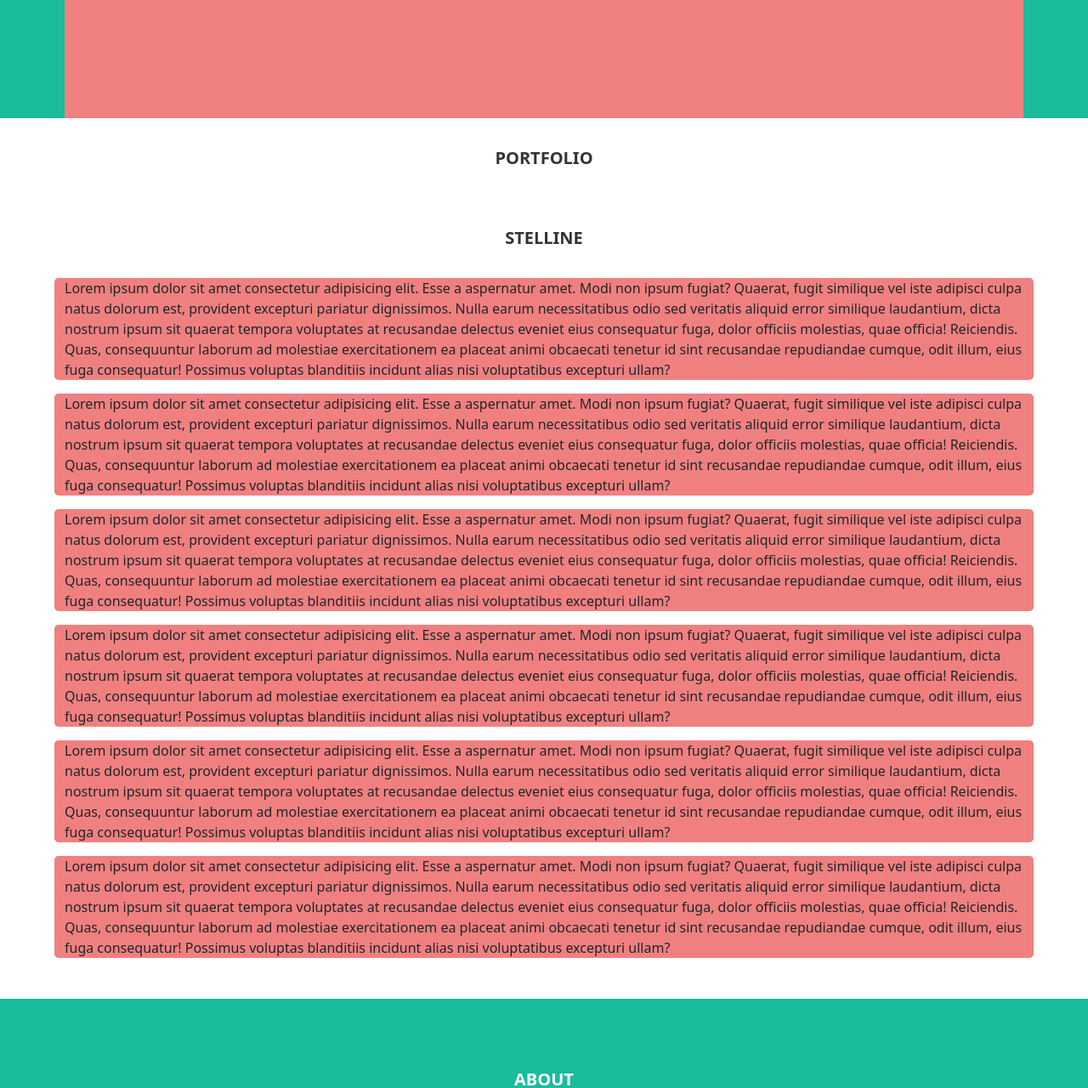
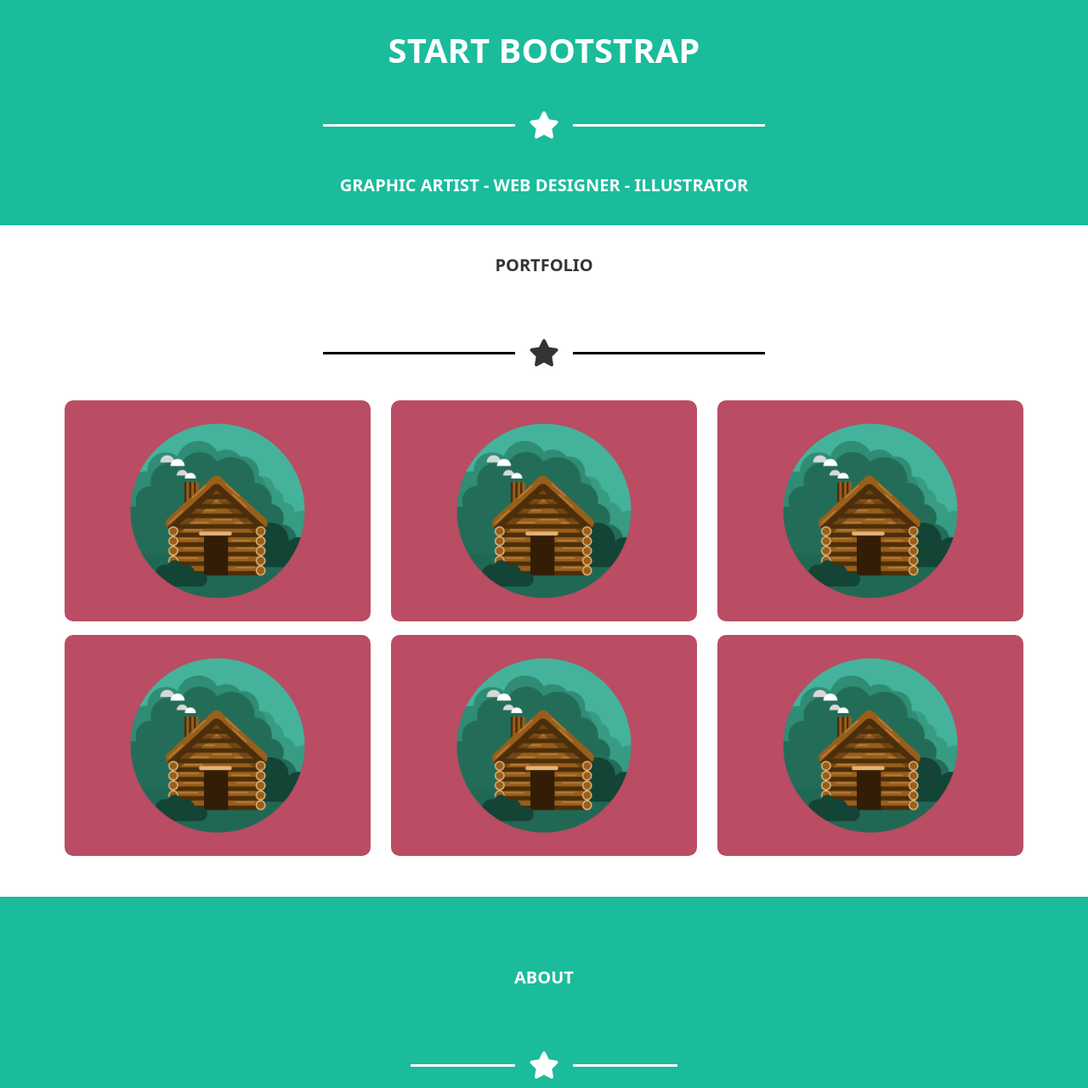
Before and after one commit to VirtusXVI/html-css-bootstrap-freelancer, a plain HTML site: page index.html in a window 1280 px wide. Shown: the part 455-1735 px from the top of the page at 85% size. Drawn offline with nearby package versions, Linux system fonts and the light colour scheme.

Commit message:
completed main

```diff
--- a/css/style.css
+++ b/css/style.css
@@ -3,6 +3,11 @@
 
 header{
     background-color: #2c3e50;
+}
+
+img{
+    width: 100%;
+    border-radius: 10px;
 }
 
 /* COMMON */
@@ -12,6 +17,20 @@ header{
     font-weight: bold;
     padding: 2rem 0;
     color: white;
+}
+
+.ms_title{
+    color: white;
+    font-weight: bold;
+    padding: 2rem 0;
+    text-align: center;
+}
+
+.ms_stars_line{
+    content: "";
+    background-color: white;
+    height: 3px;
+    width: 20%;
 }
 
 /* MAIN */
@@ -26,13 +45,29 @@ header{
 
 }
 
-.ms_start_image{
+.ms_avatar_image{
+    height: 300px;
+    margin: 2rem 0;
+}
 
-    background-color: lightcoral;
+.ms_stars{
+    display: flex;
+    justify-content: center;
+    align-items: center;
+    color: white;
+}
 
-    /* TEST */
+.ms_star{
+    padding: 0 1rem;
+    font-size: 2rem;
+}
 
-    height: 500px;
+.ms_stars_black{
+    background-color: black;
+}
+
+.ms_work{
+    text-align: center;
 }
 
 main section{
@@ -44,14 +79,15 @@ main section{
     text-align: center;
 }
 
-.row-col-6 .col-12{
-    background-color: lightcoral;
-}
-
 .ms_smaller_container{
     width: 50%;
 }
 
+.ms_input_decorations{
+    border-top: none;
+    border-left: none;
+    border-right: none;
+}
 /* FOOTER */
 
 .ms_info_background{
--- a/index.html
+++ b/index.html
@@ -48,7 +48,25 @@
 
                         <div class="row-sm">
                             <div class="col-12">
-                                <div class="d-flex justify-content-center ms_start_image">
+                                <div class="d-flex justify-content-center">
+                                    <img class="ms_avatar_image" src="img/avatar.svg" alt="avatar">
+                                </div>
+                                <div>
+                                    <h1 class="ms_title">START BOOTSTRAP</h1>
+                                </div>
+                                <div class="ms_stars">
+                                    <div class="ms_stars_line">
+                                    </div>
+                                    <div class="ms_star">
+                                        <i class="fa-solid fa-star"></i>
+                                    </div>
+                                    <div class="ms_stars_line">
+                                    </div>
+                                </div>
+                                <div class="ms_elements">
+                                    <div class="ms_work">
+                                        GRAPHIC ARTIST - WEB DESIGNER - ILLUSTRATOR
+                                    </div>
                                 </div>
                             </div>
                         </div>
@@ -65,40 +83,36 @@
                         <div class="ms_elements ms_black">
                             PORTFOLIO
                         </div>
-                        <div class="ms_elements ms_black">
-                            STELLINE
+                        <div class="ms_elements">
+                            <div class="ms_stars ms_black">
+                                <div class="ms_stars_line ms_stars_black">
+                                </div>
+                                <div class="ms_star">
+                                    <i class="fa-solid fa-star"></i>
+                                </div>
+                                <div class="ms_stars_line ms_stars_black">
+                                </div>
+                            </div>
                         </div>
                     </section>
-                    <div class="row row-col-6 gy-3">
-                        <div class="col-12 rounded-3">
-                            Lorem ipsum dolor sit amet consectetur adipisicing elit. Esse a aspernatur amet. Modi non ipsum fugiat? Quaerat, fugit similique vel iste adipisci culpa natus dolorum est, provident excepturi pariatur dignissimos.
-                            Nulla earum necessitatibus odio sed veritatis aliquid error similique laudantium, dicta nostrum ipsum sit quaerat tempora voluptates at recusandae delectus eveniet eius consequatur fuga, dolor officiis molestias, quae officia! Reiciendis.
-                            Quas, consequuntur laborum ad molestiae exercitationem ea placeat animi obcaecati tenetur id sint recusandae repudiandae cumque, odit illum, eius fuga consequatur! Possimus voluptas blanditiis incidunt alias nisi voluptatibus excepturi ullam?
+                    <div class="row gy-3">
+                        <div class="col-12 col-md-6 col-lg-4 rounded-3">
+                          <img src="img/cabin.png" alt="">
                         </div>
-                        <div class="col-12 rounded-3">
-                            Lorem ipsum dolor sit amet consectetur adipisicing elit. Esse a aspernatur amet. Modi non ipsum fugiat? Quaerat, fugit similique vel iste adipisci culpa natus dolorum est, provident excepturi pariatur dignissimos.
-                            Nulla earum necessitatibus odio sed veritatis aliquid error similique laudantium, dicta nostrum ipsum sit quaerat tempora voluptates at recusandae delectus eveniet eius consequatur fuga, dolor officiis molestias, quae officia! Reiciendis.
-                            Quas, consequuntur laborum ad molestiae exercitationem ea placeat animi obcaecati tenetur id sint recusandae repudiandae cumque, odit illum, eius fuga consequatur! Possimus voluptas blanditiis incidunt alias nisi voluptatibus excepturi ullam?
+                        <div class="col-12 col-md-6 col-lg-4 rounded-3">
+                            <img src="img/cabin.png" alt="">
                         </div>
-                        <div class="col-12 rounded-3">
-                            Lorem ipsum dolor sit amet consectetur adipisicing elit. Esse a aspernatur amet. Modi non ipsum fugiat? Quaerat, fugit similique vel iste adipisci culpa natus dolorum est, provident excepturi pariatur dignissimos.
-                            Nulla earum necessitatibus odio sed veritatis aliquid error similique laudantium, dicta nostrum ipsum sit quaerat tempora voluptates at recusandae delectus eveniet eius consequatur fuga, dolor officiis molestias, quae officia! Reiciendis.
-                            Quas, consequuntur laborum ad molestiae exercitationem ea placeat animi obcaecati tenetur id sint recusandae repudiandae cumque, odit illum, eius fuga consequatur! Possimus voluptas blanditiis incidunt alias nisi voluptatibus excepturi ullam?
+                        <div class="col-12 col-md-6 col-lg-4 rounded-3">
+                            <img src="img/cabin.png" alt="">
                         </div>
-                        <div class="col-12 rounded-3">
-                            Lorem ipsum dolor sit amet consectetur adipisicing elit. Esse a aspernatur amet. Modi non ipsum fugiat? Quaerat, fugit similique vel iste adipisci culpa natus dolorum est, provident excepturi pariatur dignissimos.
-                            Nulla earum necessitatibus odio sed veritatis aliquid error similique laudantium, dicta nostrum ipsum sit quaerat tempora voluptates at recusandae delectus eveniet eius consequatur fuga, dolor officiis molestias, quae officia! Reiciendis.
-                            Quas, consequuntur laborum ad molestiae exercitationem ea placeat animi obcaecati tenetur id sint recusandae repudiandae cumque, odit illum, eius fuga consequatur! Possimus voluptas blanditiis incidunt alias nisi voluptatibus excepturi ullam?
+                        <div class="col-12 col-md-6 col-lg-4 rounded-3">
+                            <img src="img/cabin.png" alt="">
                         </div>
-                        <div class="col-12 rounded-3">
-                            Lorem ipsum dolor sit amet consectetur adipisicing elit. Esse a aspernatur amet. Modi non ipsum fugiat? Quaerat, fugit similique vel iste adipisci culpa natus dolorum est, provident excepturi pariatur dignissimos.
-                            Nulla earum necessitatibus odio sed veritatis aliquid error similique laudantium, dicta nostrum ipsum sit quaerat tempora voluptates at recusandae delectus eveniet eius consequatur fuga, dolor officiis molestias, quae officia! Reiciendis.
-                            Quas, consequuntur laborum ad molestiae exercitationem ea placeat animi obcaecati tenetur id sint recusandae repudiandae cumque, odit illum, eius fuga consequatur! Possimus voluptas blanditiis incidunt alias nisi voluptatibus excepturi ullam?
+                        <div class="col-12 col-md-6 col-lg-4 rounded-3">
+                            <img src="img/cabin.png" alt="">
                         </div>
-                        <div class="col-12 rounded-3">
-                            Lorem ipsum dolor sit amet consectetur adipisicing elit. Esse a aspernatur amet. Modi non ipsum fugiat? Quaerat, fugit similique vel iste adipisci culpa natus dolorum est, provident excepturi pariatur dignissimos.
-                            Nulla earum necessitatibus odio sed veritatis aliquid error similique laudantium, dicta nostrum ipsum sit quaerat tempora voluptates at recusandae delectus eveniet eius consequatur fuga, dolor officiis molestias, quae officia! Reiciendis.
-                            Quas, consequuntur laborum ad molestiae exercitationem ea placeat animi obcaecati tenetur id sint recusandae repudiandae cumque, odit illum, eius fuga consequatur! Possimus voluptas blanditiis incidunt alias nisi voluptatibus excepturi ullam?
+                        <div class="col-12 col-md-6 col-lg-4 rounded-3">
+                            <img src="img/cabin.png" alt="">
                         </div>
                     </div>
                 </div>
@@ -115,14 +129,30 @@
                                     ABOUT
                                 </div>
                                 <div class="ms_elements">
-                                    STELLINE
+                                    <div class="ms_stars">
+                                        <div class="ms_stars_line">
+                                        </div>
+                                        <div class="ms_star">
+                                            <i class="fa-solid fa-star"></i>
+                                        </div>
+                                        <div class="ms_stars_line">
+                                        </div>
+                                    </div>
                                 </div>
-                                <div class="ms_elements">
-                                    Lorem ipsum dolor, sit amet consectetur adipisicing elit. Est fugiat ut laudantium, reprehenderit alias molestiae. Aperiam, facere sequi! Dicta, illo exercitationem nobis aut fugit iste dolorem officiis aliquid et eos.
-                                    Impedit reprehenderit, distinctio, architecto porro perspiciatis voluptate fugiat labore maiores, recusandae enim quos sint tempora soluta at beatae libero officiis pariatur repellendus quam! Provident officiis amet, modi accusamus ipsa cum.
+                                <div class="row">
+                                    <div class="col-12 col-md-6">
+                                        <div class="ms_elements">
+                                            Lorem ipsum dolor sit amet consectetur adipisicing elit. Deserunt, praesentium et hic nisi at temporibus eum? Eligendi expedita iure itaque placeat accusantium beatae modi aliquid a, accusamus vero est in!
+                                        </div>
+                                    </div>
+                                    <div class="col-12 col-md-6">
+                                        <div class="ms_elements">
+                                            Lorem ipsum dolor sit amet consectetur adipisicing elit. Qui nesciunt, sequi eaque reprehenderit architecto maiores, veniam inventore, iure nisi sed eligendi esse voluptatum exercitationem voluptas quisquam alias. Ducimus, alias ipsum?
+                                        </div>
+                                    </div>
                                 </div>
-                                <div>
-                                    BOTTONE
+                                <div class="py-3">
+                                    <button type="button" class="btn btn-outline-light"><i class="fa-solid fa-download"></i> Download</button>
                                 </div>
                             </div>
                         </div>
@@ -139,12 +169,37 @@
                             CONTACT ME
                         </div>
                         <div class="ms_elements ms_black">
-                            STELLINE
+                            <div class="ms_stars ms_black">
+                                <div class="ms_stars_line ms_stars_black">
+                                </div>
+                                <div class="ms_star">
+                                    <i class="fa-solid fa-star"></i>
+                                </div>
+                                <div class="ms_stars_line ms_stars_black">
+                                </div>
+                            </div>
                         </div>
                         <div class="row">
                             <div class="col-12">
                                 <div class="ms_elements ms_black">
-                                    FORM
+                                    <form>
+                                        <div class="mb-3">
+                                            <label for="exampleInputPassword1" class="form-label visually-hidden">Nome</label>
+                                            <input type="password" class="form-control ms_input_decorations" id="exampleInputPassword1" placeholder="Nome">
+                                        </div>
+                                        <div class="mb-3">
+                                          <label for="exampleInputEmail1" class="form-label visually-hidden">Email address</label>
+                                          <input type="email" class="form-control ms_input_decorations" id="exampleInputEmail1" aria-describedby="emailHelp" placeholder="Email Address">
+                                        </div>
+                                        <div class="mb-3">
+                                          <label for="exampleInputPassword1" class="form-label visually-hidden">Password</label>
+                                          <input type="password" class="form-control ms_input_decorations" id="exampleInputPassword1" placeholder="Phone Number">
+                                        </div>
+                                        <div class="mb-3">
+                                            <label for="exampleFormControlTextarea1" class="form-label">Message</label>
+                                            <textarea class="form-control" id="exampleFormControlTextarea1" rows="3"></textarea>
+                                        </div>
+                                      </form>
                                 </div>
                             </div>
                         </div>
```
